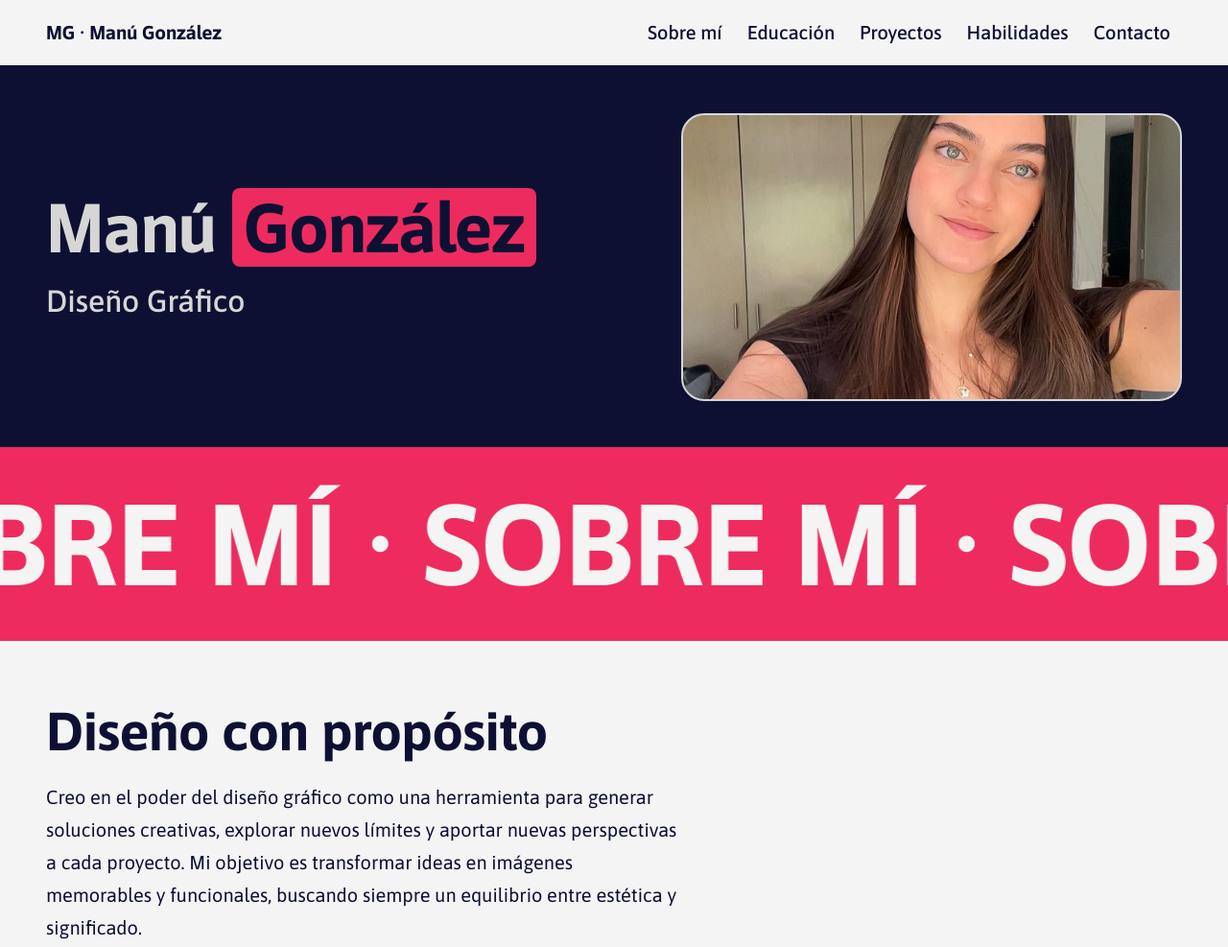
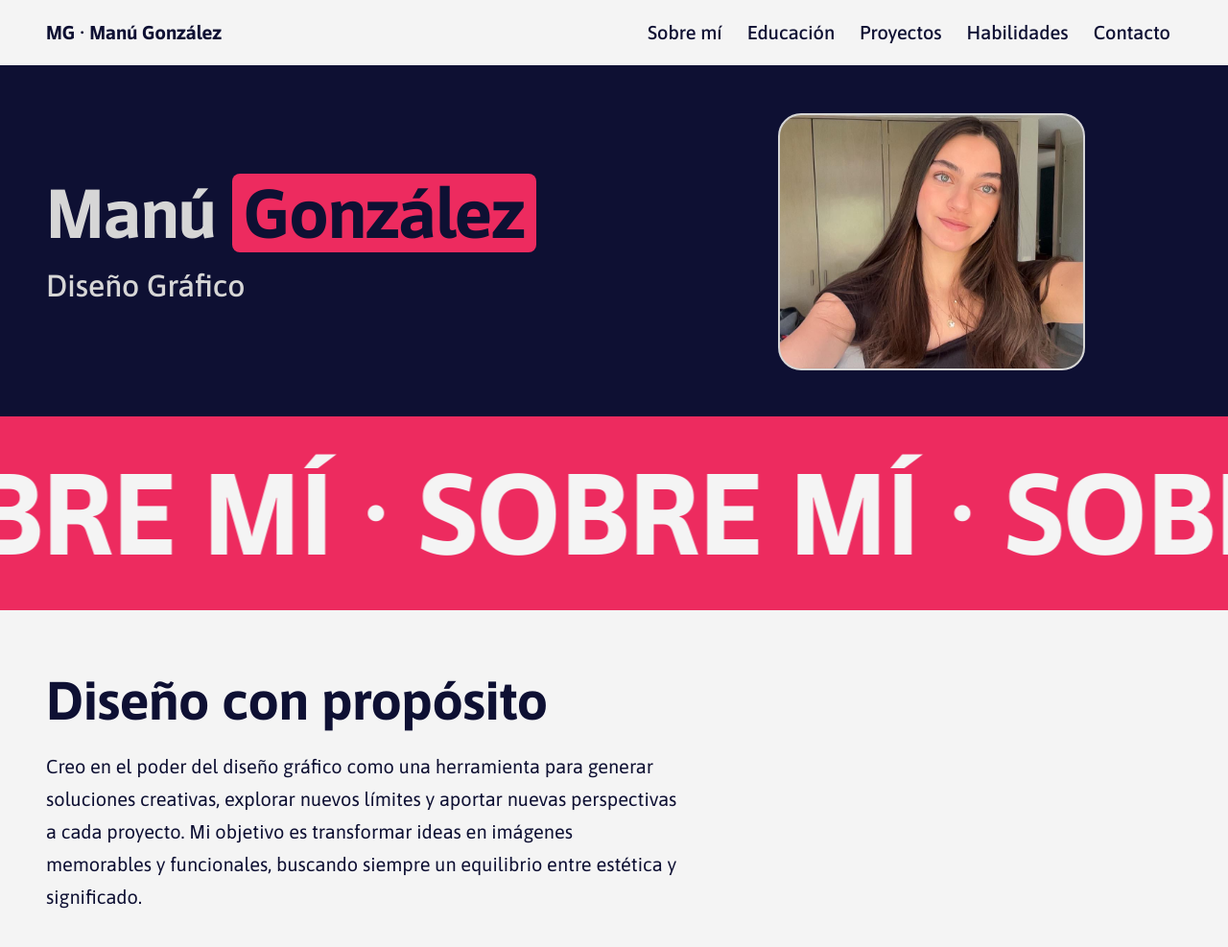
Before and after one commit to Manubrugger/cv-manu-gonzalez, a plain HTML site: page index.html in a window 1280 px wide. Shown: the top 987 px of the page at 96% size. Drawn offline with Linux system fonts and the light colour scheme.

Commit message:
Foto de perfil completa sin recorte y más pequeña

```diff
--- a/index.html
+++ b/index.html
@@ -60,9 +60,9 @@ nav.main a:hover{color:var(--colors-accent);background:rgba(14,16,51,.07)}
 .hero h1{font-size:var(--fs-display-medium);line-height:var(--lh-tight);margin:0;letter-spacing:-.01em;color:var(--colors-neutral)}
 .hero h1 .hl{background:var(--colors-accent);color:var(--colors-primary);padding:0 12px;border-radius:var(--r-sm)}
 .role{font-size:var(--fs-headline);font-weight:500;margin:12px 0 0;color:var(--colors-neutral)}
-.photo{margin:0}
+.photo{margin:0;display:flex;justify-content:center}
 .photo img{
-  display:block;width:100%;max-height:300px;aspect-ratio:4/5;object-fit:cover;
+  display:block;width:100%;max-width:320px;height:auto;
   border-radius:var(--r-lg);border:2px solid var(--colors-neutral);
   background:var(--colors-neutral);
 }
```
